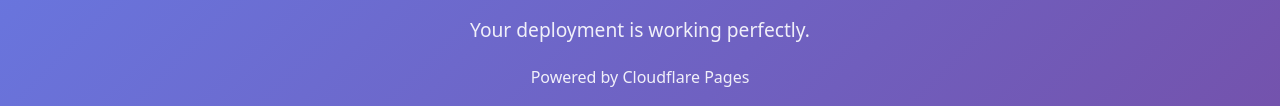
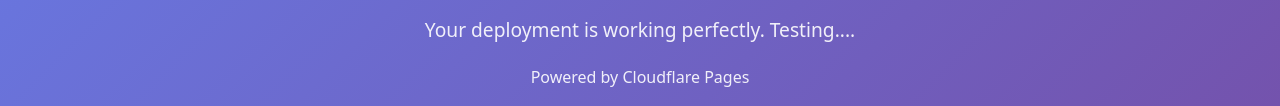
Before and after one commit to puse2504/project21, a plain HTML site: page index.html in a window 1280 px wide. Shown: the part 380-486 px from the top of the page. Drawn offline with Linux system fonts and the light colour scheme.

Commit message:
Update index.html

```diff
--- a/index.html
+++ b/index.html
@@ -23,7 +23,7 @@
 <body>
   <div class="container">
     <h1>🚀 Deployed with Eleven!</h1>
-    <p>Your deployment is working perfectly.</p>
+    <p>Your deployment is working perfectly. Testing....</p>
     <p><small>Powered by Cloudflare Pages</small></p>
   </div>
 </body>
```
